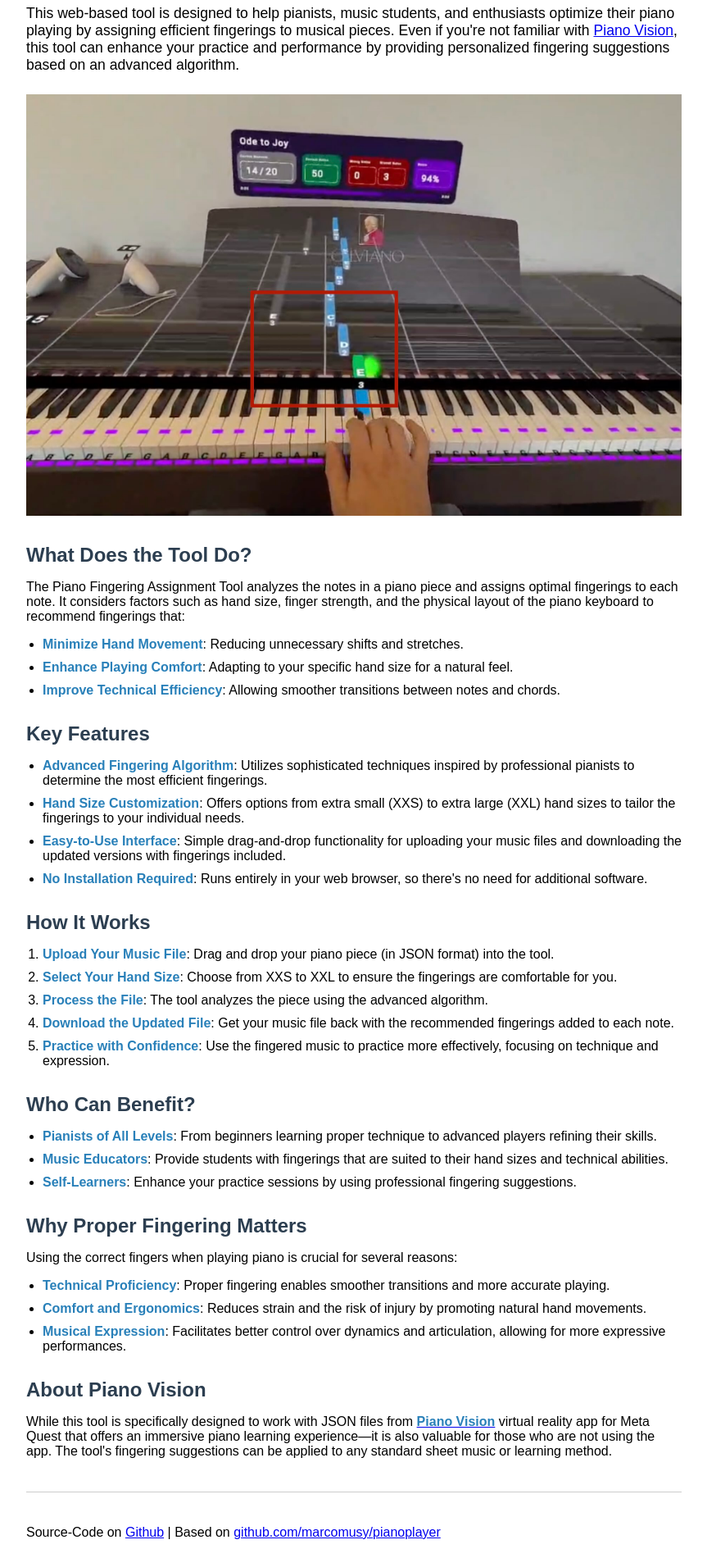
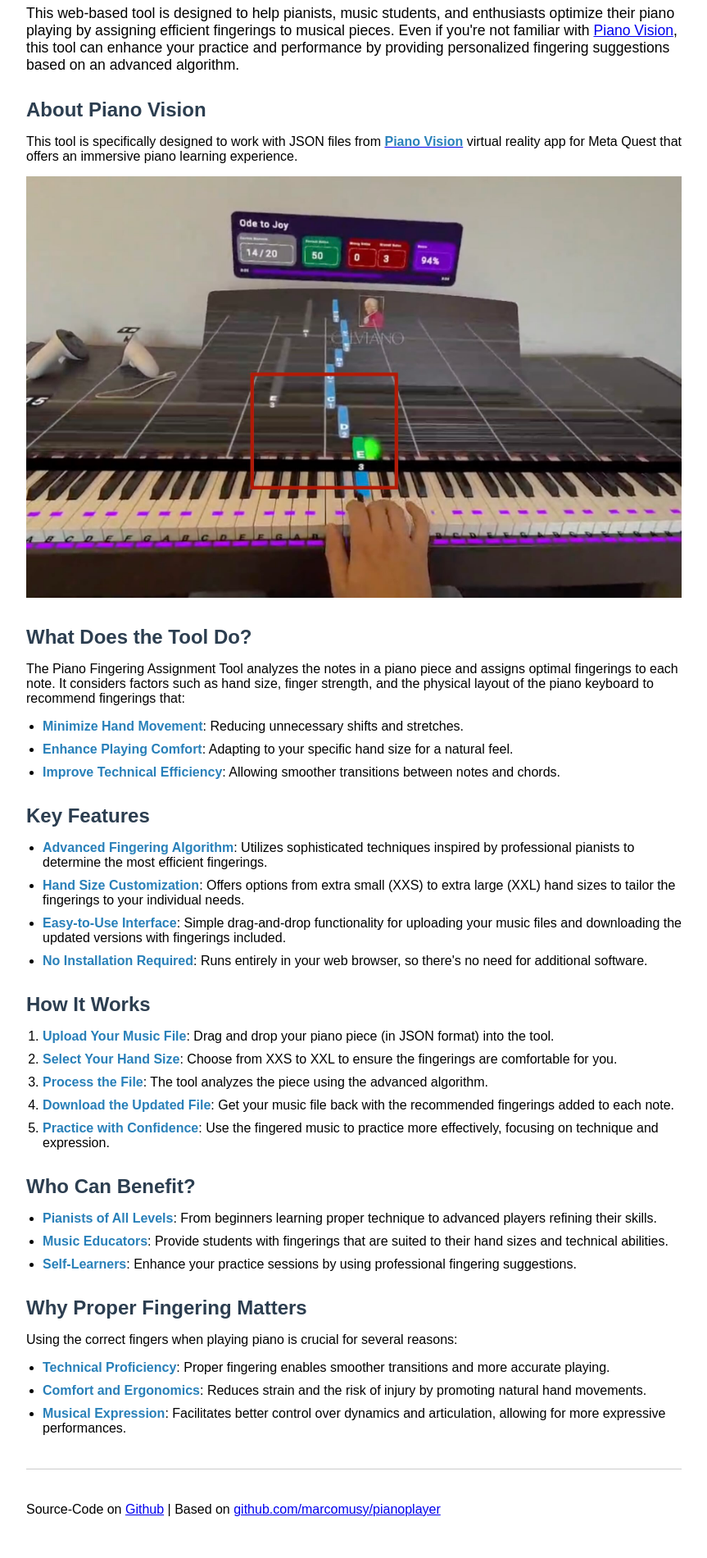
Before and after one commit to matz78/piano-vision-automatic-fingering-assignment, a plain HTML site: page index.html in a window 1280 px wide. Shown: the part 320-2220 px from the top of the page at 82% size, without its empty margins (208-1071 px from the left). Drawn offline with Linux system fonts and the light colour scheme.

Commit message:
update description

```diff
--- a/index.html
+++ b/index.html
@@ -36,6 +36,11 @@
 
     <p class="intro">
         This web-based tool is designed to help pianists, music students, and enthusiasts optimize their piano playing by assigning efficient fingerings to musical pieces. Even if you're not familiar with <a href="https://www.pianovision.com/">Piano Vision</a>, this tool can enhance your practice and performance by providing personalized fingering suggestions based on an advanced algorithm.
+    </p>
+
+    <h2>About Piano Vision</h2>
+    <p>
+        This tool is specifically designed to work with JSON files from <a href="https://www.pianovision.com/"><strong>Piano Vision</strong></a> virtual reality app for Meta Quest that offers an immersive piano learning experience.
     </p>
 
     <img src="screenshot.jpg" width="100%" alt="" loading="lazy" />
@@ -84,11 +89,6 @@
         <li><strong>Musical Expression</strong>: Facilitates better control over dynamics and articulation, allowing for more expressive performances.</li>
     </ul>
 
-    <h2>About Piano Vision</h2>
-    <p>
-        While this tool is specifically designed to work with JSON files from <a href="https://www.pianovision.com/"><strong>Piano Vision</strong></a> virtual reality app for Meta Quest that offers an immersive piano learning experience—it is also valuable for those who are not using the app. The tool's fingering suggestions can be applied to any standard sheet music or learning method.
-    </p>
-
     <hr/>
 
     <p>
```
